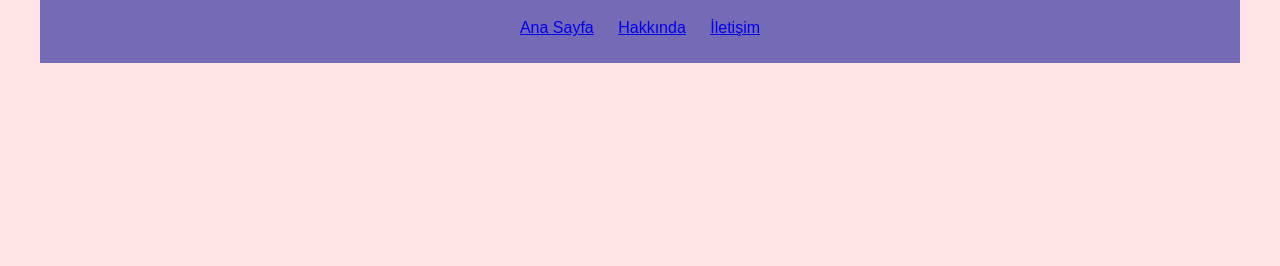
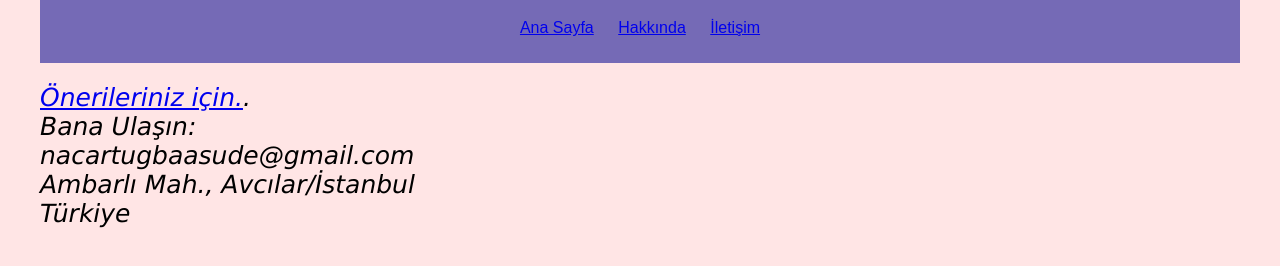
Before and after one commit to tugbaasudenacar/cssodev1, a plain HTML site: page contact.html in a window 1280 px wide. Shown: the part 180-446 px from the top of the page. Drawn offline with Linux system fonts and the light colour scheme.

Commit message:
son degisiklikler yapildi

```diff
--- a/contact.html
+++ b/contact.html
@@ -20,7 +20,13 @@
     </header>
 
     <main>
-
+        <address>
+            <a href="mailto:nacartugbaasude@gmail.com">Önerileriniz için.</a>.<br>
+            Bana Ulaşın:<br>
+            nacartugbaasude@gmail.com<br>
+            Ambarlı Mah., Avcılar/İstanbul<br>
+            Türkiye
+            </address>
         <!-- İletişim sayfası içeriği -->
     </main>
 
--- a/style.css
+++ b/style.css
@@ -45,4 +45,8 @@ main {
         font-size:25px;
         font-family:'Lucida Sans', 'Lucida Sans Regular', 'Lucida Grande', 'Lucida Sans Unicode', Geneva, Verdana, sans-serif
     }
+    address {
+        font-size:25px;
+        font-family:'Lucida Sans', 'Lucida Sans Regular', 'Lucida Grande', 'Lucida Sans Unicode', Geneva, Verdana, sans-serif
+    }
 }
```
